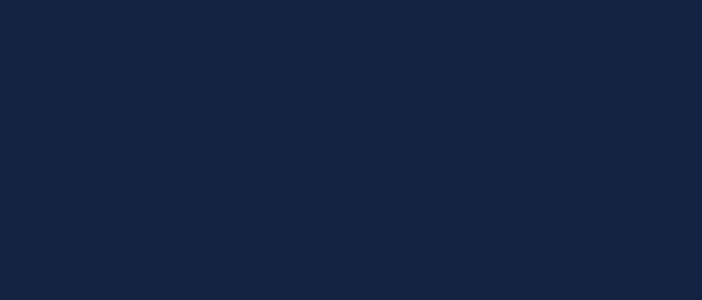
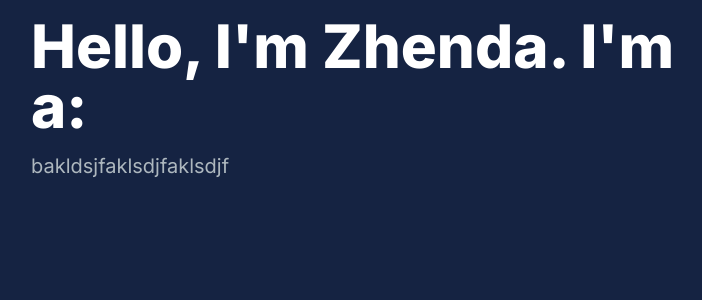
Before and after one commit to zhendahu/zhendahu.github.io, a Next.js app in the folder zhenda-portfolio/: page / in a window 1280 px wide. Shown: the top 300 px of the page, without its empty margins (17-719 px from the left). Built offline with nearby package versions, Linux system fonts and the light colour scheme.

Commit message:
Hero Section part 1, upload memoji image

```diff
--- /dev/null
+++ b/zhenda-portfolio/src/app/components/HeroSection.jsx
@@ -0,0 +1,23 @@
+import React from 'react'
+
+const HeroSection = () => {
+  return (
+    <section>
+        <div className="grid grid-cols-1 lg:grid-cols-12">
+            <div className="col-span-7 place-self-center">
+              <h1 className="text-white mb-4 text-4xl lg:text-6xl font-extrabold">
+                  Hello, I'm Zhenda. I'm a:
+              </h1>
+              <p className="text-[#ADB7BE] text-lg lg:text-xl">
+                  bakldsjfaklsdjfaklsdjf
+              </p>
+            </div>
+            <div className="col-span-5">
+
+            </div>
+        </div>
+    </section>
+  )
+}
+
+export default HeroSection;
--- a/zhenda-portfolio/src/app/page.js
+++ b/zhenda-portfolio/src/app/page.js
@@ -1,9 +1,10 @@
 import Image from 'next/image'
+import HeroSection from './components/HeroSection'
 
 export default function Home() {
   return (
-    <main className="flex min-h-screen flex-col bg-[#152342]">
-
+    <main className="flex min-h-screen flex-col bg-[#152342] container mx-auto px-12 py-4">
+      <HeroSection />
     </main>
   )
 }
```
Also changed, not shown: zhenda-portfolio/public/images/zhenda_memoji.png (added), 1 other file (tests, documents, lock files or other folders).
